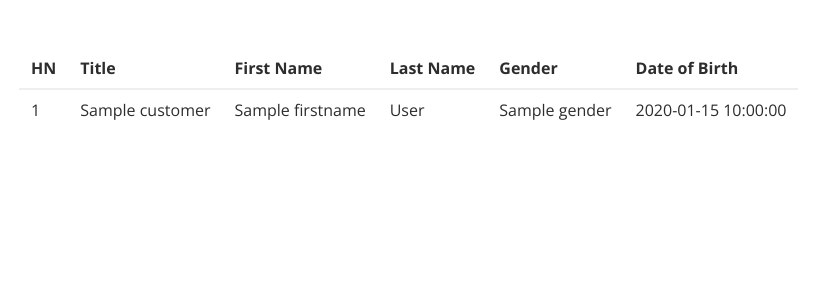
After one commit to likit/labtycoon, a Python web app: template app/templates/lab/customer_list.html in a window 1280 px wide. The commit adds this page. Shown: the top 300 px of the page, without its empty margins (45-862 px from the left). Run offline with Jinja, Linux system fonts and the light colour scheme; the template is opened without the code that fills it: most values are stand-ins (such as "Sample title", 1, 10 or a date in 2020); some libraries are stand-ins or nearby versions.

Commit message:
added views and pages for listing and adding a new customer

```diff
--- /dev/null
+++ b/app/templates/lab/customer_list.html
@@ -0,0 +1,34 @@
+{% extends "base.html" %}
+
+{% block content %}
+    <section class="section">
+    <div class="container">
+        <div class="columns">
+            <div class="column">
+                <table class="table">
+                    <thead>
+                    <th>HN</th>
+                    <th>Title</th>
+                    <th>First Name</th>
+                    <th>Last Name</th>
+                    <th>Gender</th>
+                    <th>Date of Birth</th>
+                    </thead>
+                    <tbody>
+                    {% for customer in lab.customers %}
+                        <tr>
+                        <td>{{ customer.id }}</td>
+                        <td>{{ customer.title }}</td>
+                        <td>{{ customer.firstname }}</td>
+                        <td>{{ customer.lastname }}</td>
+                        <td>{{ customer.gender }}</td>
+                        <td>{{ customer.dob }}</td>
+                        </tr>
+                    {% endfor %}
+                    </tbody>
+                </table>
+            </div>
+        </div>
+    </div>
+    </section>
+{% endblock %}
--- a/app/templates/lab/index.html
+++ b/app/templates/lab/index.html
@@ -23,6 +23,12 @@
                     </span>
                     รายการทดสอบ
                 </a>
+                <a class="panel-block" href="{{ url_for('lab.list_patients', lab_id=lab.id) }}">
+                    <span class="panel-icon">
+                        <i class="fas fa-vial"></i>
+                    </span>
+                    รายชื่อผู้ป่วย/ผู้รับบริการ
+                </a>
                 <a class="panel-block" href="{{ url_for('main.index') }}">
                     <span class="panel-icon">
                        <i class="fas fa-sign-out-alt"></i>
```
Also changed, not shown: app/lab/forms.py (+6 -1 lines), app/lab/views.py (+37 -2 lines), app/templates/lab/new_customer.html (added, +18 -0 lines).
